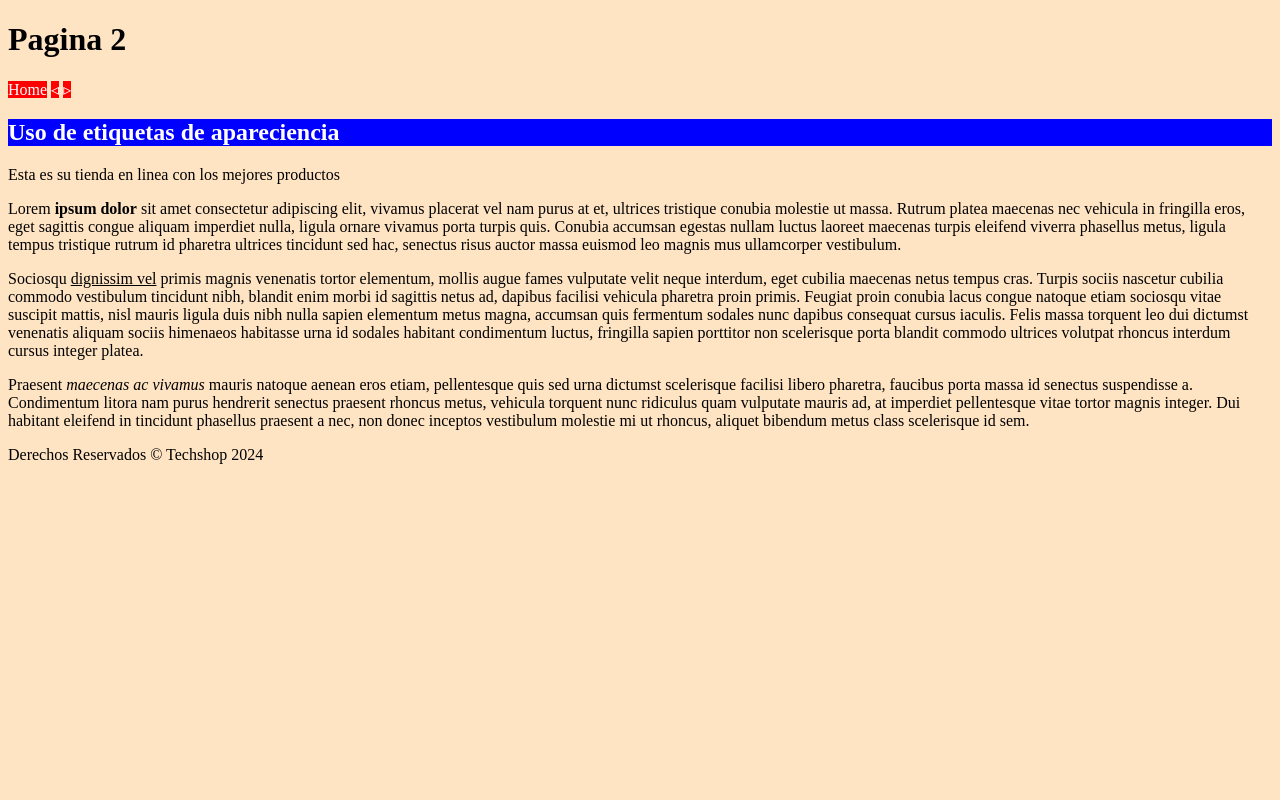
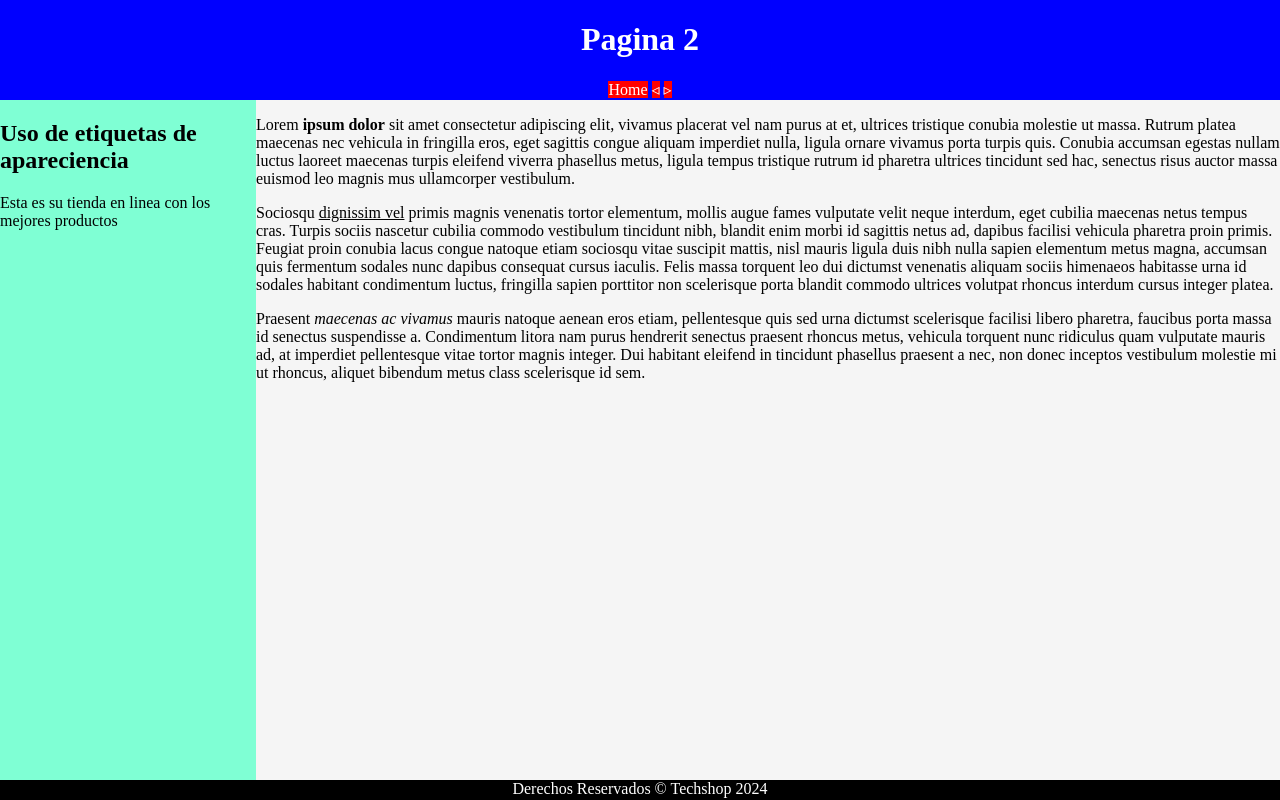
Before and after one commit to cxldsakeb/Tienda_m, a Spring Boot app: page /pagina2.html in a window 1280 px wide. Run offline with Spring Boot 4, Linux system fonts and the light colour scheme.

Commit message:
Semana 2 modelo de cajas

```diff
--- a/NetBeansProjects/Tienda_m/src/main/resources/static/css/estilos.css
+++ b/NetBeansProjects/Tienda_m/src/main/resources/static/css/estilos.css
@@ -1,11 +1,54 @@
 body {
+    box-sizing: border-box;
+    margin: 0;
     background-color: bisque;
 }
 
-h2{
+header{
+    position: fixed;
     background-color: blue;
     color: white;
+    top: 0;
+    left: 0;
+    height: 100px;
+    width: 100%;
+    text-align: center;
 }
+
+
+aside {
+    position: fixed;
+    background-color: aquamarine;
+    color: black;
+    top: 100px;
+    left: 0;
+    bottom: 20px;
+    width: 20%;
+}
+
+section {
+    position: fixed;
+    overflow-y: scroll;
+    background-color: whitesmoke;
+    color: black;
+    top: 100px;
+    left: 20%;
+    bottom: 20px;
+    width: 80%;
+}
+
+footer {
+    position: fixed;
+    text-align: center;
+    background-color: black;
+    color: white;
+    left: 0;
+    bottom: 0;
+    width: 100%;
+    height: 20px;
+}
+
+
 nav a{
     text-decoration:  none;
     background-color: red;
```
